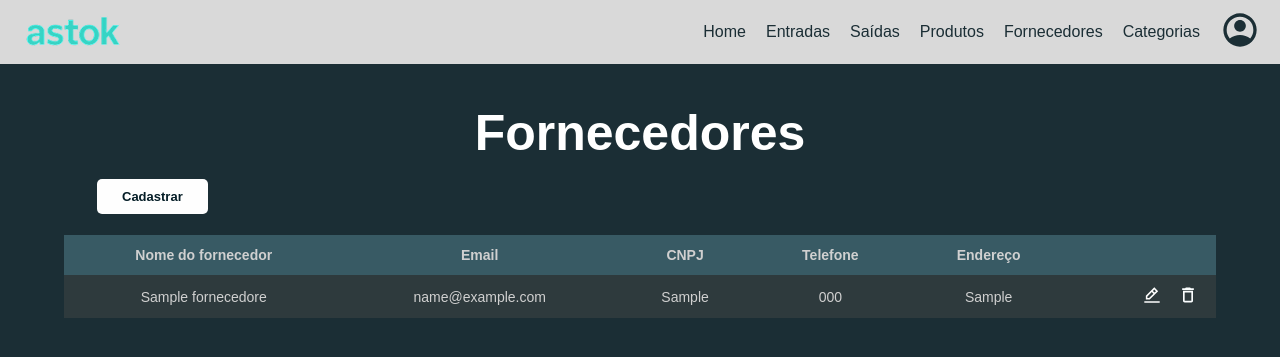
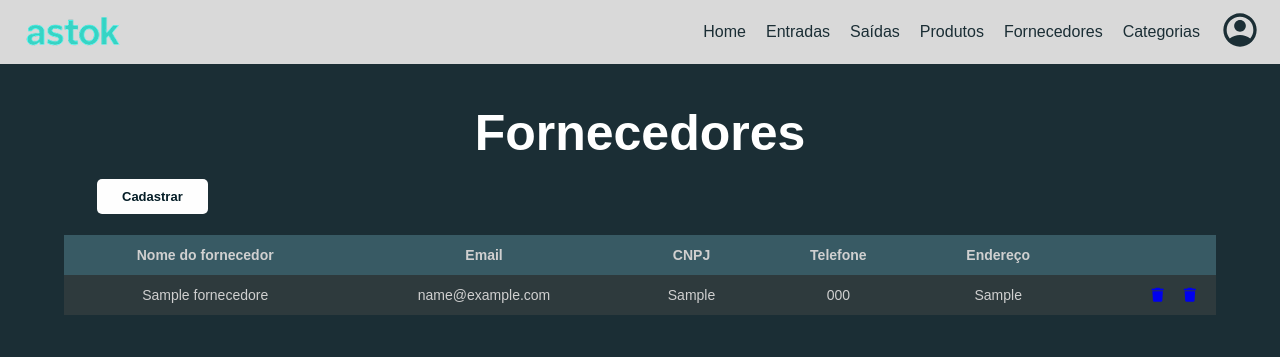
Before and after one commit to Isaa28/CRUD-controle-de-estoque, a PHP site: page /tabela-fornecedor.php in a window 1280 px wide. Shown: the top 357 px of the page. Run offline with PHP 8.4, Linux system fonts and the light colour scheme; the visitor is signed in with stand-in values (Sample User, id 1); tables that the repository leaves empty hold one stand-in row (values such as "Sample post"); some libraries are stand-ins or nearby versions.

Commit message:
Colocando os icons na tabela produto

```diff
--- a/tabela-fornecedor.php
+++ b/tabela-fornecedor.php
@@ -11,6 +11,7 @@
     <title>Document</title>
     <link rel="stylesheet" href="assets/css/tabelas.css">
     <link rel="stylesheet" href="assets/css/menu.css">
+    <script src="https://kit.fontawesome.com/2e3161fd5b.js" crossorigin="anonymous"></script>
 </head>
 <body>
     <menu id="menu">
@@ -60,16 +61,15 @@
                         <td><?= htmlspecialchars($rows->Endereco) ?></td>
                         <td class="acoes">
                             <a class="icons" href="alterar-fornecedor.php?id=<?= $rows->ID ?>">
-                                <img src="assets/imagens/icon-pencil.svg" alt="Editar">
+                                <i class="fa-solid fa-trash"></i>
                             </a>
                             <a class="icons" href="excluir-fornecedor.php?id=<?= $rows->ID ?>" onclick="return confirm('Tem certeza que deseja excluir este fornecedor?');">
-                                <img src="assets/imagens/icon-trash.svg" alt="Excluir">
+                                <i class="fa-solid fa-trash"></i>
                             </a>
                         </td>
                     </tr>
                 <?php endwhile; ?>
             </tbody>
-
         </table>
     </div>
 </body>
```
